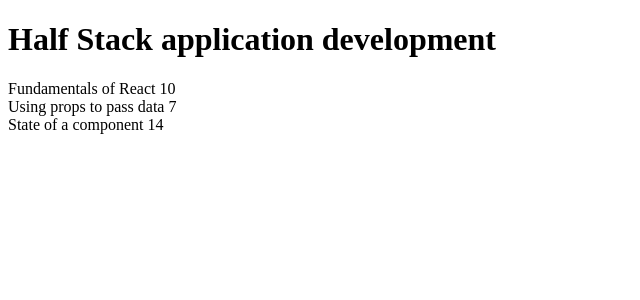
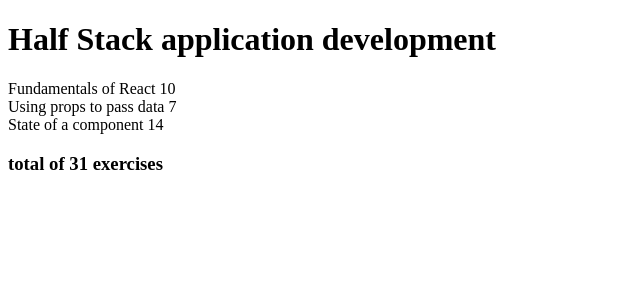
Before and after one commit to Ji-One1/fso, a React (Create React App) app in the folder part1/: page / in a window 1280 px wide. Shown: the top 300 px of the page, without its empty margins (0-640 px from the left). Built offline with nearby package versions, Linux system fonts and the light colour scheme.

Commit message:
finish 2.2

```diff
--- a/part1/src/App.js
+++ b/part1/src/App.js
@@ -1,6 +1,8 @@
 import { useState } from 'react'
 
 const Course = ({course}) => {
+  const totalExercises = course.parts.reduce((sum, part) => sum + part.exercises, 0);
+
   return(
   <div>
     <h1>{course.name}</h1>
@@ -8,6 +10,7 @@
     (<div>
       {part.name} {part.exercises}
     </div>))}
+    <h3>total of {totalExercises} exercises</h3>
   </div>
 )}
 
```
